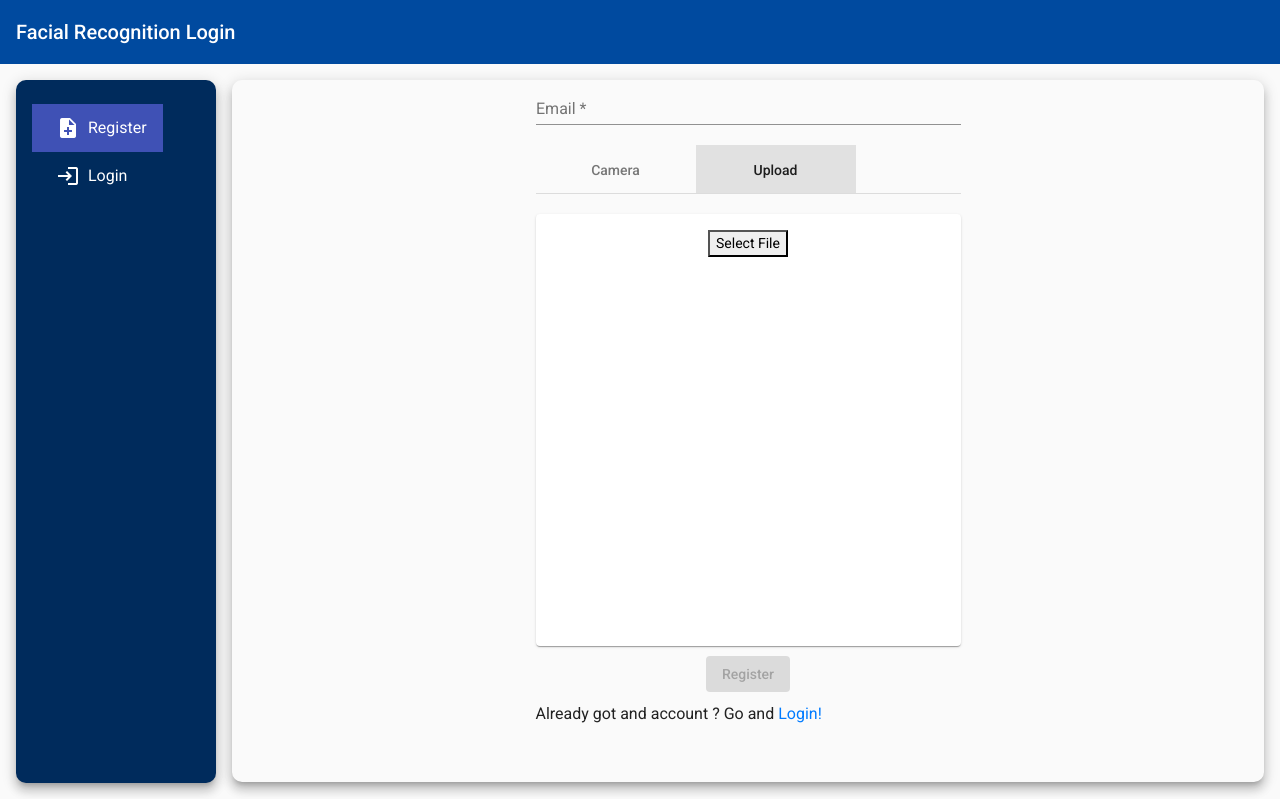
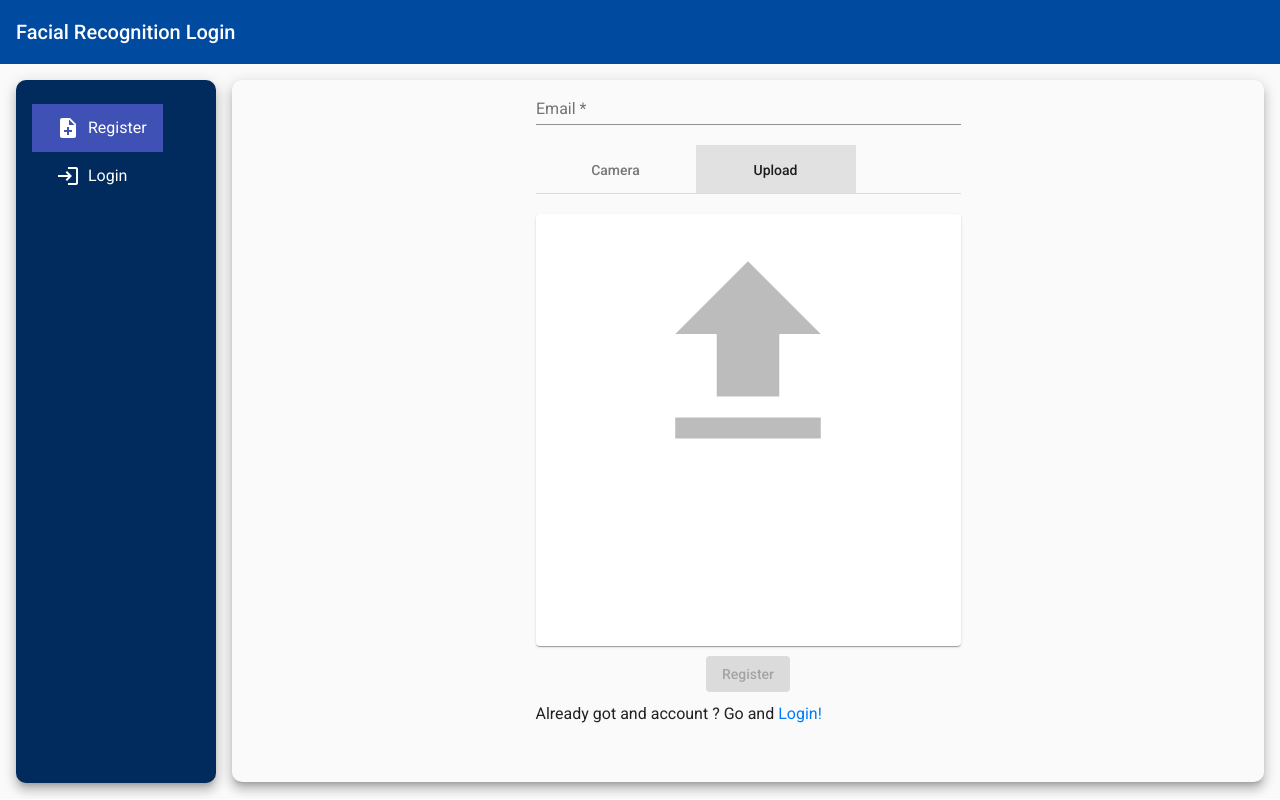
Before and after one commit to abduscse/facial-login-ui, an Angular app: page /register in a window 1280 px wide. Both pictures are taken after a click on the link "Upload". Built offline with nearby package versions, Linux system fonts and the light colour scheme; no server answers.

Commit message:
Upload Image section changes

```diff
--- a/src/app/app.module.ts
+++ b/src/app/app.module.ts
@@ -13,6 +13,7 @@ import { LoaderComponent } from './loader/loader.component';
 import { LoaderService } from './loader/loader.service';
 import { RegisterComponent } from './register/register.component';
 import { SideNavBarComponent } from './side-nav-bar/side-nav-bar.component';
+import { ImagePickerComponent } from './image-picker/image-picker.component';
 
 @NgModule({
   declarations: [
@@ -21,7 +22,8 @@ import { SideNavBarComponent } from './side-nav-bar/side-nav-bar.component';
     RegisterComponent,
     CameraSnapshotComponent,
     HomeComponent,
-    LoaderComponent
+    LoaderComponent,
+    ImagePickerComponent
   ],
   imports: [
     BrowserModule,
--- /dev/null
+++ b/src/app/image-picker/image-picker.component.html
@@ -0,0 +1,5 @@
+<div class="image-picker" (click)="fileInput.click()">
+  <span class="material-icons" [class.small]="imageUrl">file_upload</span>
+  <img src={{imageUrl}} />
+  <input type="file" style="display: none" (change)="uploadImage($event)" #fileInput>
+</div>
--- /dev/null
+++ b/src/app/image-picker/image-picker.component.scss
@@ -0,0 +1,7 @@
+.image-picker {
+  position: absolute;
+  left: 0;
+  top: 0;
+  width: 100%;
+  height: 100%;
+}
--- /dev/null
+++ b/src/app/image-picker/image-picker.component.ts
@@ -0,0 +1,23 @@
+import { Component, EventEmitter, Input, Output } from '@angular/core';
+
+@Component({
+  selector: 'app-image-picker',
+  templateUrl: './image-picker.component.html',
+  styleUrls: ['./image-picker.component.scss']
+})
+export class ImagePickerComponent {
+  @Input() imageUrl: any;
+  @Output() imageUploadAction = new EventEmitter();
+  uploadImage($event: any) {
+    const files = $event.target.files;
+    if (files.length === 0) return;
+    const mimeType = files[0].type;
+    if (mimeType.match(/image\/*/) == null) { return; }
+    const reader = new FileReader();
+    reader.readAsDataURL(files[0]);
+    reader.onload = (_event) => {
+      this.imageUrl = reader.result;
+    }
+    this.imageUploadAction.emit($event);
+  }
+}
--- a/src/app/register/register.component.html
+++ b/src/app/register/register.component.html
@@ -30,14 +30,12 @@
     </mat-card>
     <mat-card class="login-method upload" [hidden]="registerMethod !=='upload'">
       <mat-card-content>
-        <!-- <app-image-picker [imageUrl]="imageUrl" (imagePicked)="getCapturedImage($event)"></app-image-picker> -->
-        <input style="display: none" type="file" (change)="onFileChanged($event)" #fileInput>
-        <button (click)="fileInput.click()">Select File</button>
+        <app-image-picker [imageUrl]="imageUrl" (imageUploadAction)="getUploadedImage($event)"></app-image-picker>
       </mat-card-content>
     </mat-card>
     <div class="buttons">
       <button type="button" mat-raised-button color="primary" (click)="register()"
-        [disabled]="!email.valid || !user?.imageFile">Register</button>
+        [disabled]="!(email.valid && (user?.imageFile || user?.imageUrl || user?.imageElement))">Register</button>
     </div>
   </div>
   <div class="col-12" *ngIf="isLoginRoute">
@@ -50,20 +48,16 @@
       </a>
     </nav>
     <mat-card class="login-method camera" [hidden]="loginMethod !=='camera'">
-      <mat-card-content>
-        <app-camera-snapshot (imageCaptureAction)="getCapturedImage($event)"></app-camera-snapshot>
-      </mat-card-content>
+      <app-camera-snapshot (imageCaptureAction)="getCapturedImage($event)"></app-camera-snapshot>
     </mat-card>
     <mat-card class="login-method upload" [hidden]="loginMethod !=='upload'">
       <mat-card-content>
-        <!-- <app-image-picker [imageUrl]="imageUrl" (imagePicked)="getCapturedImage($event)"></app-image-picker> -->
-        <input style="display: none" type="file" (change)="onFileChanged($event)" #fileInput>
-        <button (click)="fileInput.click()">Select File</button>
+        <app-image-picker [imageUrl]="imageUrl" (imageUploadAction)="getUploadedImage($event)"></app-image-picker>
       </mat-card-content>
     </mat-card>
     <div class="buttons">
       <button type="button" mat-raised-button color="primary" (click)="login()"
-        [disabled]="!email.valid || !user?.imageFile">Login</button>
+        [disabled]="!(email.valid && (user?.imageFile || user?.imageUrl || user?.imageElement))">Login</button>
     </div>
   </div>
 </div>
--- a/src/app/register/register.component.ts
+++ b/src/app/register/register.component.ts
@@ -75,7 +75,7 @@ export class RegisterComponent implements OnDestroy {
     this.appService.sendMenuID('register');
     this.router.navigate(['register']);
   }
-  onFileChanged(event) {
+  getUploadedImage(event: any) {
     this.user.imageFile = event.target.files[0];
   }
   ngOnDestroy(): void {
```
